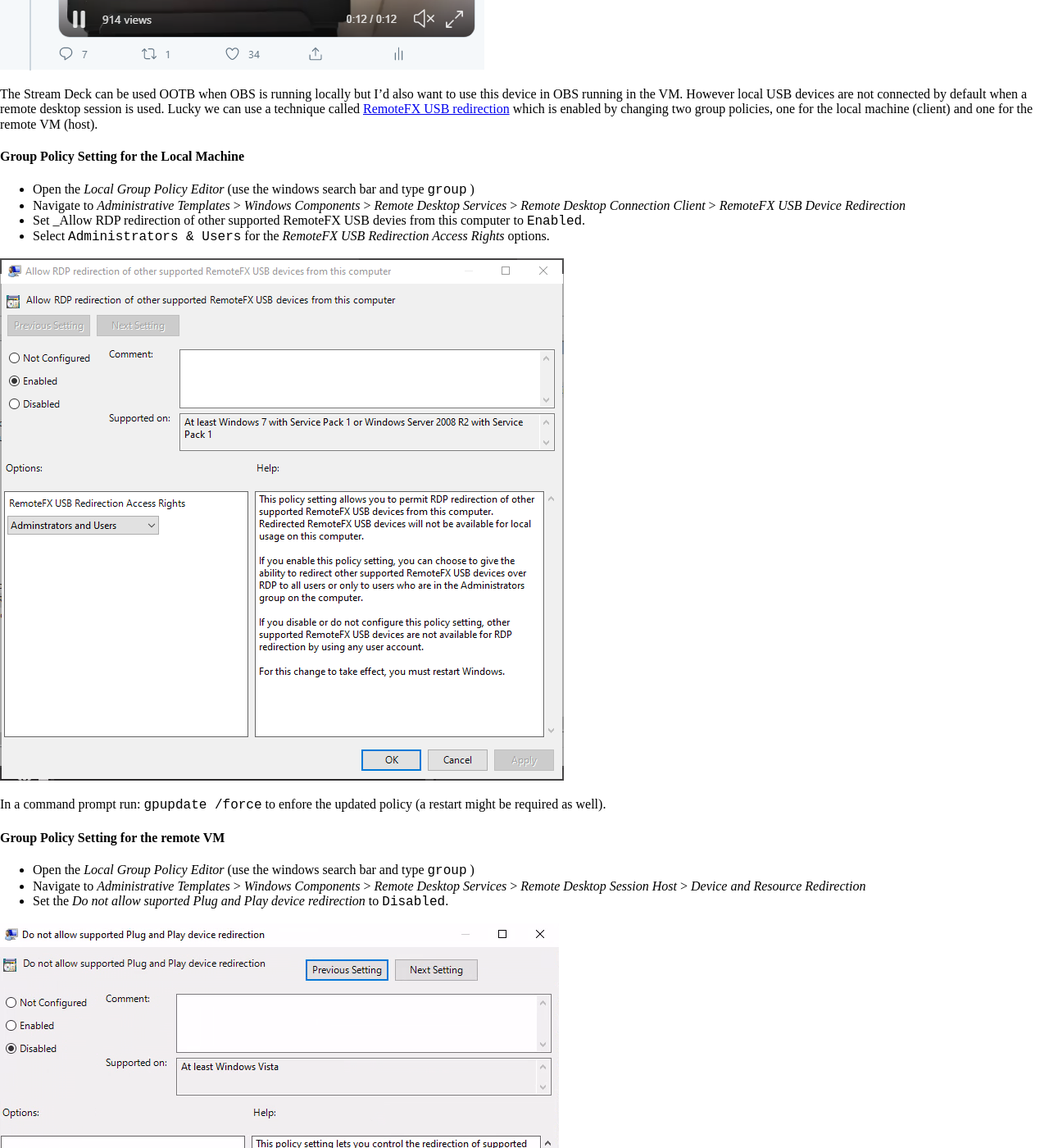
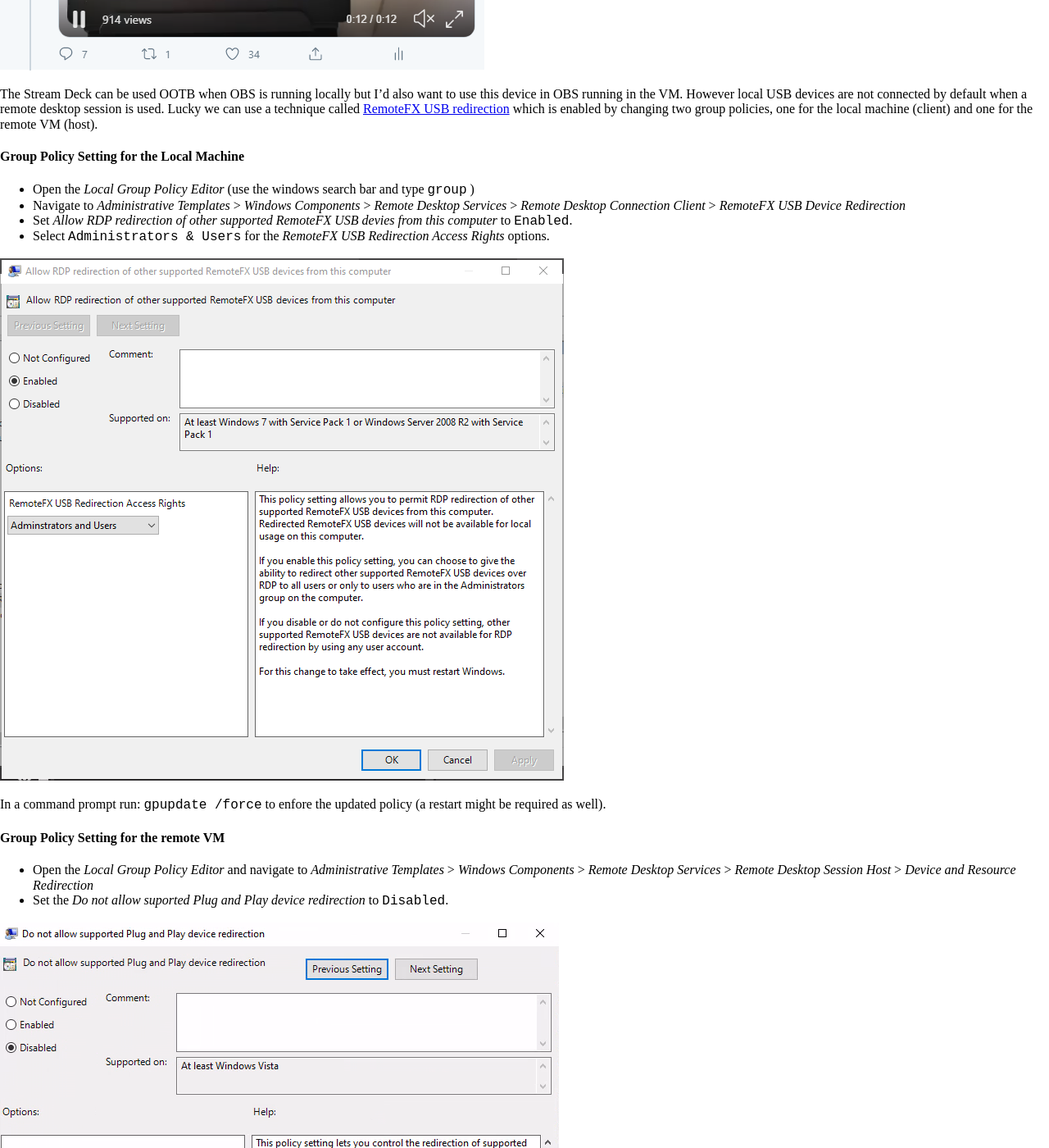
Before and after one commit to marcduiker/marcduiker.github.io, a Jekyll site: the page built from _posts/2020-04-08-streaming-for-serverlessdays.md, in a window 1280 px wide and 1400 px high, scrolled down 2853 px. Shown: the whole window at 82% size. Built offline with Jekyll 4.4.1, drawn with Linux system fonts in a browser that asks for light colours; nearby versions of some CDN libraries.

Commit message:
Fixed styling

```diff
--- a/_posts/2020-04-08-streaming-for-serverlessdays.md
+++ b/_posts/2020-04-08-streaming-for-serverlessdays.md
@@ -61,7 +61,7 @@ The Stream Deck can be used OOTB when OBS is running locally but I'd also want t
 
 - Open the _Local Group Policy Editor_ (use the windows search bar and type `group` )
 - Navigate to _Administrative Templates_ > _Windows Components_ > _Remote Desktop Services_ > _Remote Desktop Connection Client_ > _RemoteFX USB Device Redirection_
-- Set _Allow RDP redirection of other supported RemoteFX USB devies from this computer to `Enabled`.
+- Set _Allow RDP redirection of other supported RemoteFX USB devies from this computer_ to `Enabled`.
 - Select `Administrators & Users` for the _RemoteFX USB Redirection Access Rights_ options.
 
 <img class="u-max-full-width" itemprop="image" src="{{ site.url }}/assets/2020/04/08/rdp_client.png" alt="Group policy settings for enabling RemoteFX on the local client side.">
@@ -70,8 +70,7 @@ In a command prompt run: `gpupdate /force` to enfore the updated policy (a resta
 
 #### Group Policy Setting for the remote VM
 
-- Open the _Local Group Policy Editor_ (use the windows search bar and type `group` )
-- Navigate to _Administrative Templates_ > _Windows Components_ > _Remote Desktop Services_ > _Remote Desktop Session Host_ > _Device and Resource Redirection_
+- Open the _Local Group Policy Editor_ and navigate to _Administrative Templates_ > _Windows Components_ > _Remote Desktop Services_ > _Remote Desktop Session Host_ > _Device and Resource Redirection_
 - Set the _Do not allow suported Plug and Play device redirection_ to `Disabled`.
 
 <img class="u-max-full-width" itemprop="image" src="{{ site.url }}/assets/2020/04/08/rdp_host.png" alt="Group policy settings for enabling USB devices on the remote host side.">
```
